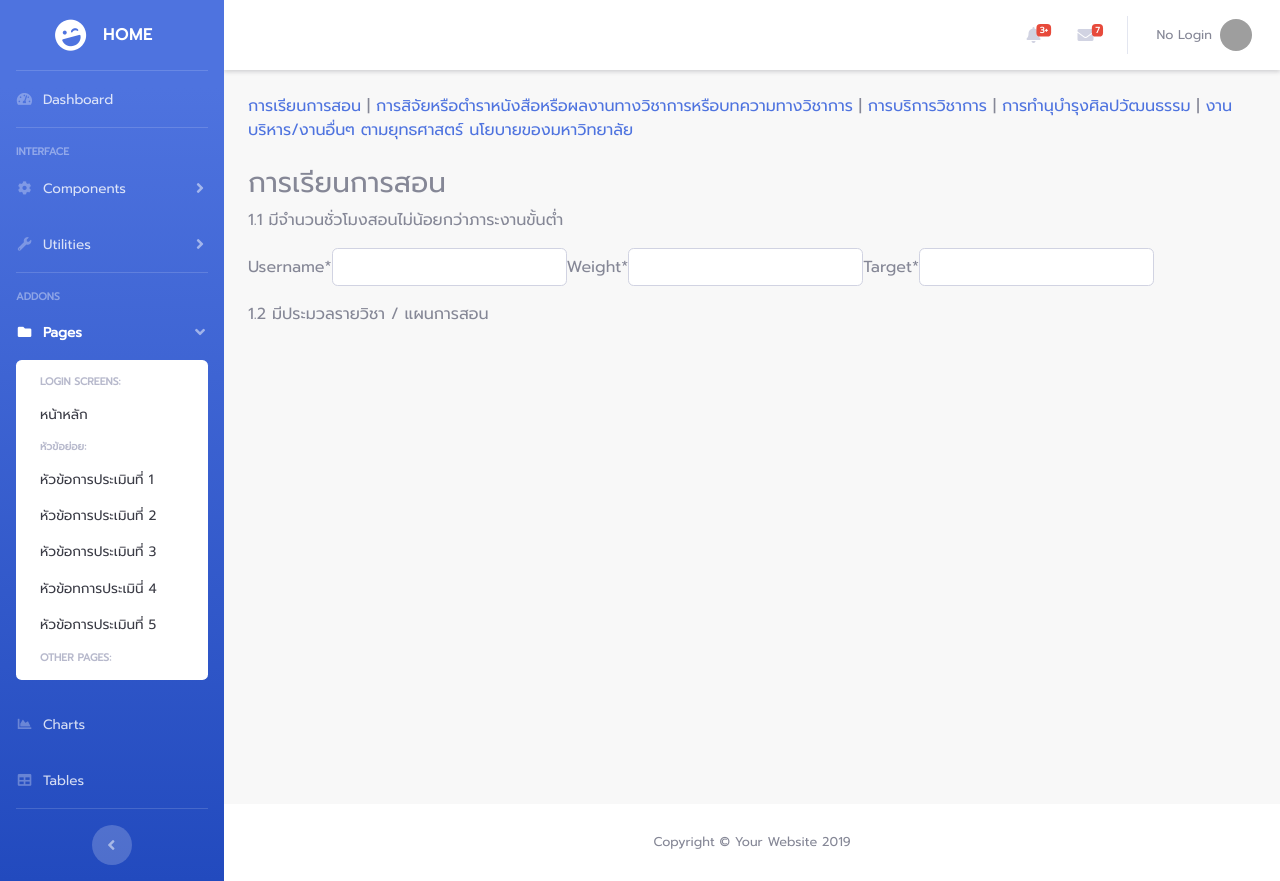
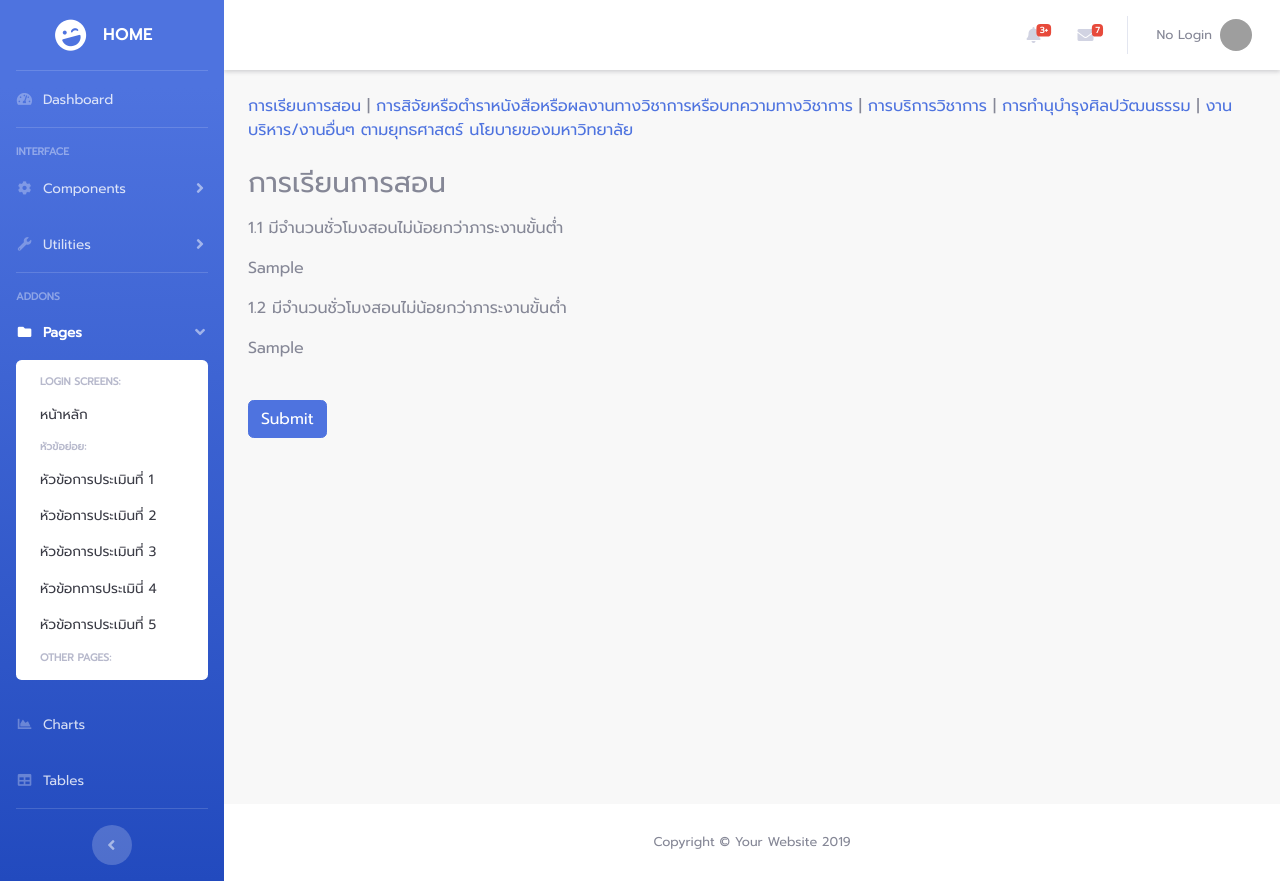
Before and after one commit to thanapol2/SAR_django, a Django app: template cpc_project/templates/eva/sub_category11.html in a window 1280 px wide. Run offline with Django 3.2, Linux system fonts and the light colour scheme; tables that the repository leaves empty hold one stand-in row (values such as "Sample post"); the template is opened without the code that fills it: values that come from a table or form of the project are taken from there, most other values are stand-ins (such as "Sample title", 1, 10 or a date in 2020); parts of the project's set-up code (start-up, migrations or seed data) failed here and were passed over; some libraries are stand-ins or nearby versions; grey boxes are pictures that could not be loaded.

Commit message:
update sub form

```diff
--- a/cpc_project/eva/forms.py
+++ b/cpc_project/eva/forms.py
@@ -15,6 +15,7 @@ class SubCateForm_Test(forms.ModelForm):
         fields = ('sub_no','username','weight','target')
 
     def __init__(self, *args, **kwargs):
+<<<<<<< Updated upstream
         super(SubCateForm_Test, self).__init__(*args, **kwargs)
         self.fields['sub_no'].widget = HiddenInput(attrs={
             'class': 'textinput textInput from-control',
@@ -23,4 +24,13 @@ class SubCateForm_Test(forms.ModelForm):
     def setValueUsername(self, Username):
         self.fields['username'].widget = HiddenInput(attrs={
             'class': 'textinput textInput from-control',
+=======
+        super(SubCateForm_test, self).__init__(*args, **kwargs)
+        self.fields['sub_no'].widget = HiddenInput(attrs={
+            'class': 'textinput textInput form-control'})
+
+    def setValueUsername(self,Username):
+        self.fields['username'].widget = HiddenInput(attrs={
+            'class': 'textinput textInput form-control',
+>>>>>>> Stashed changes
             'value': Username})
--- a/cpc_project/templates/eva/sub_category11.html
+++ b/cpc_project/templates/eva/sub_category11.html
@@ -26,32 +26,32 @@
                 {% include 'base/nav_menu.html' %}
 
                 {% block content %}
+                {% load crispy_forms_tags %}
+                    <form class="" action="" method="post">
+                        {% csrf_token %}
+                        <div class="form-group">
+                            <h3>การเรียนการสอน</h3>
+                        </div>
+                        <div class="form-group">
+                            <p>1.1 มีจำนวนชั่วโมงสอนไม่น้อยกว่าภาระงานขั้นต่ำ</p>
+                            <div class="form-inline">
+                                {{form1|crispy}}
+                            </div>
+                        </div>
 
-                    <h3>การเรียนการสอน</h3>
-                    <p>1.1 มีจำนวนชั่วโมงสอนไม่น้อยกว่าภาระงานขั้นต่ำ</p>
-                    {% load crispy_forms_tags %}
-                    <form class="form-inline" action="" method="post">
-                        {% csrf_token %}
-                        {{form|crispy}}
+                        <div class="form-group">
+                            <p>1.2 มีจำนวนชั่วโมงสอนไม่น้อยกว่าภาระงานขั้นต่ำ</p>
+                            <div class="form-inline">
+                                {{form2|crispy}}
+                            </div>
+                        </div>
+
+                        <br>
+                        <div class="form-inline">
+                            <button type="submit" class="btn btn-primary mb-2">Submit</button>
+                        </div>
                     </form>
-                    {% load crispy_forms_tags %}
-                    <p>1.2 มีประมวลรายวิชา / แผนการสอน</p>
-<!--                    <form class="form-inline">-->
-<!--                        <div class="form-group mb-2">-->
-<!--                            <input type="text" class="form-control" id="no12" value="12" hidden>-->
-<!--                            <input type="text" class="form-control" id="txtUsername12" hidden>-->
-<!--                        </div>-->
-<!--                        <div class="form-group mx-sm-3 mb-2">-->
-<!--                            <label for="txtWeight12" class="sr-only">Weight</label>-->
-<!--                            <input type="number" class="form-control" id="txtWeight12" placeholder="Weight">-->
-<!--                        </div>-->
-<!--                         <div class="form-group mx-sm-3 mb-2">-->
-<!--                            <label for="txtTarget12" class="sr-only">Target</label>-->
-<!--                            <input type="number" class="form-control" id="txtTarget12" placeholder="Target">-->
-<!--                        </div>-->
-<!--                        <button type="submit" class="btn btn-primary mb-2">Submit</button>-->
-<!--                    </form>-->
-
+                {% load crispy_forms_tags %}
                 {% endblock %}
 
             </div>
```
Also changed, not shown: cpc_project/eva/views.py (+12 -0 lines).
